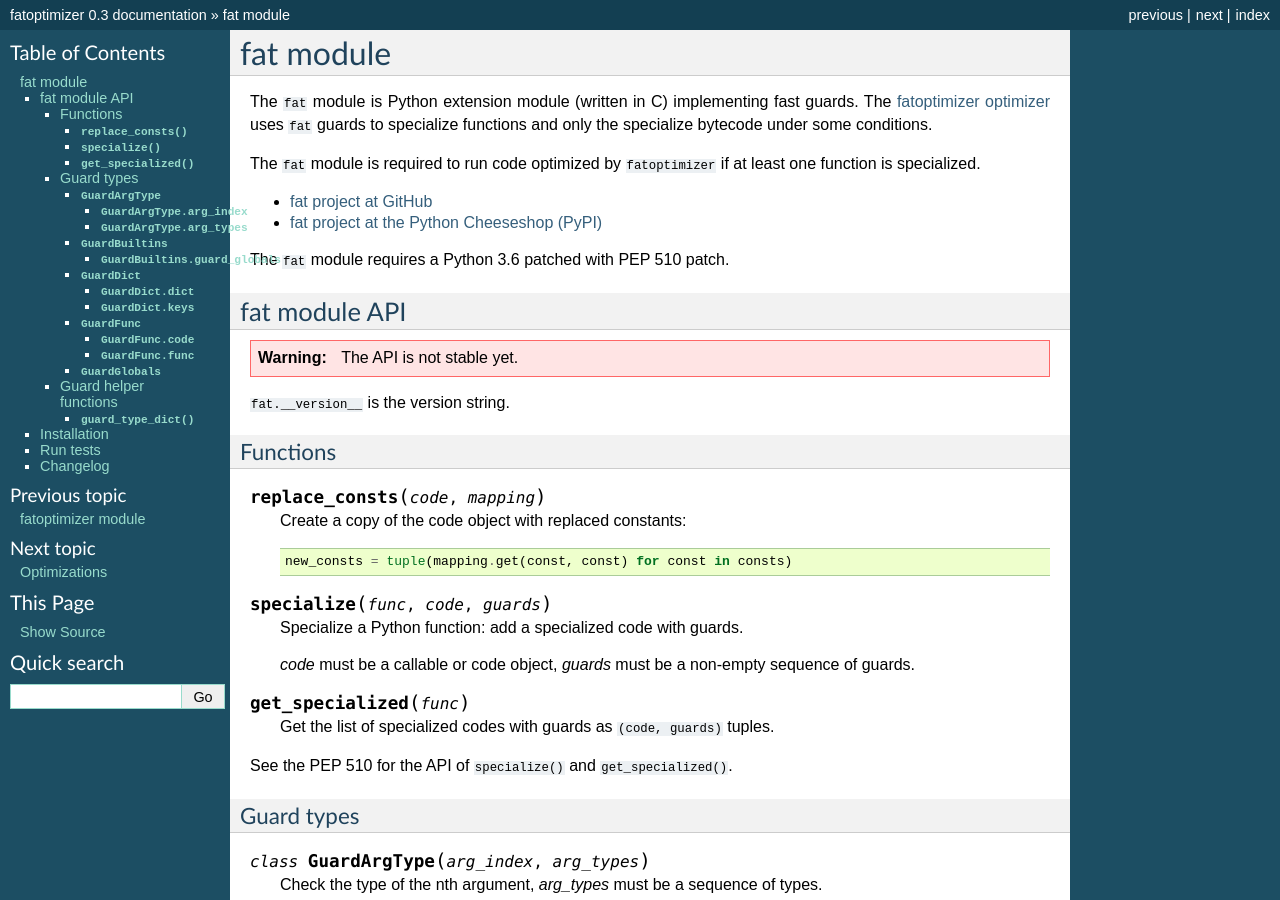
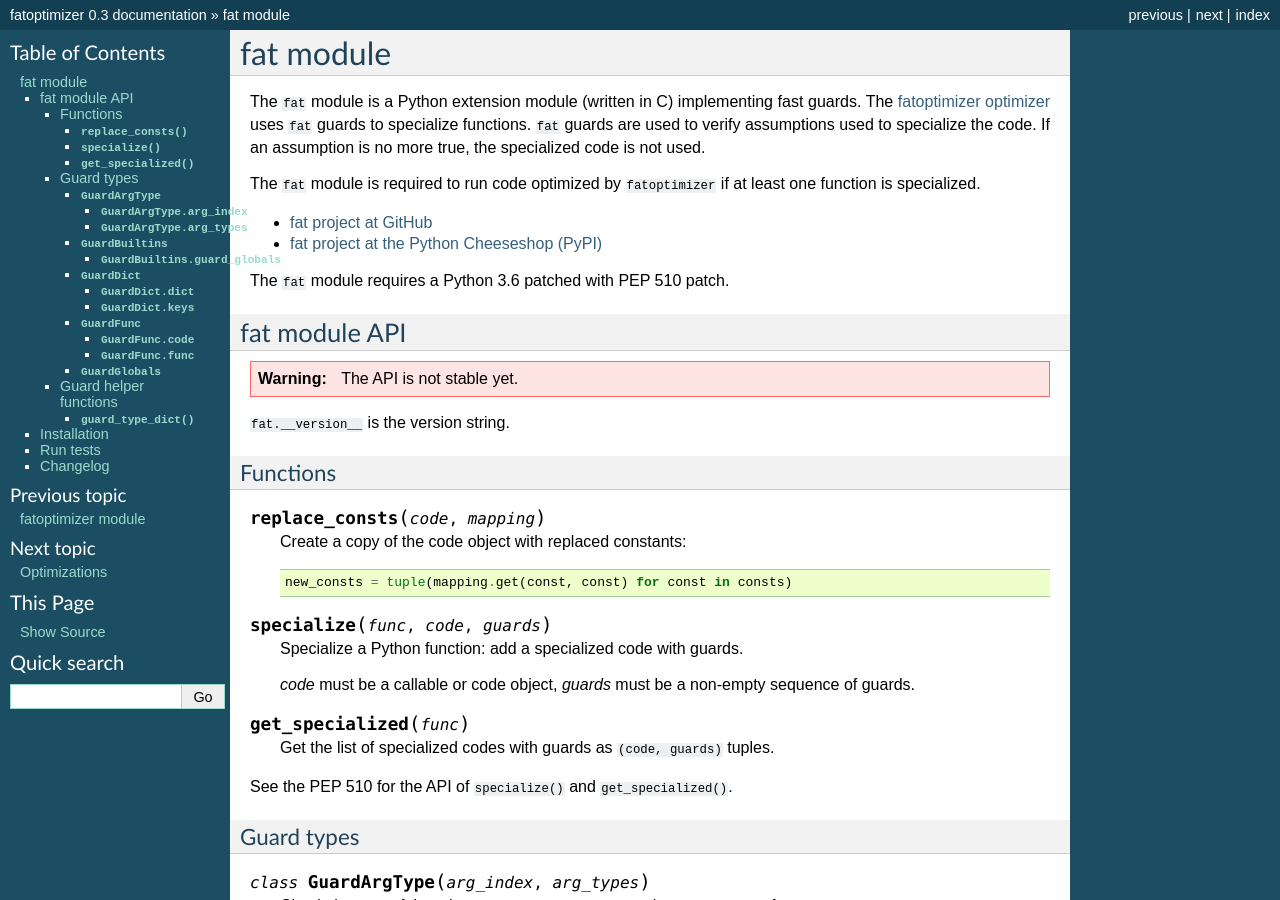
Before and after one commit to vstinner/fatoptimizer, a Sphinx documentation site: the page built from doc/fat.rst, in a window 1280 px wide and 900 px high. Built offline with Sphinx 7.4.7, drawn with Linux system fonts in a browser that asks for light colours.

Commit message:
rephrase fat description

```diff
--- a/doc/fat.rst
+++ b/doc/fat.rst
@@ -4,9 +4,11 @@
 fat module
 ++++++++++
 
-The ``fat`` module is Python extension module (written in C) implementing fast
-guards. The :ref:`fatoptimizer optimizer <fatoptimizer>` uses ``fat`` guards to
-specialize functions and only the specialize bytecode under some conditions.
+The ``fat`` module is a Python extension module (written in C) implementing
+fast guards. The :ref:`fatoptimizer optimizer <fatoptimizer>` uses ``fat``
+guards to specialize functions. ``fat`` guards are used to verify assumptions
+used to specialize the code. If an assumption is no more true, the specialized
+code is not used.
 
 The ``fat`` module is required to run code optimized by ``fatoptimizer`` if at
 least one function is specialized.
```
